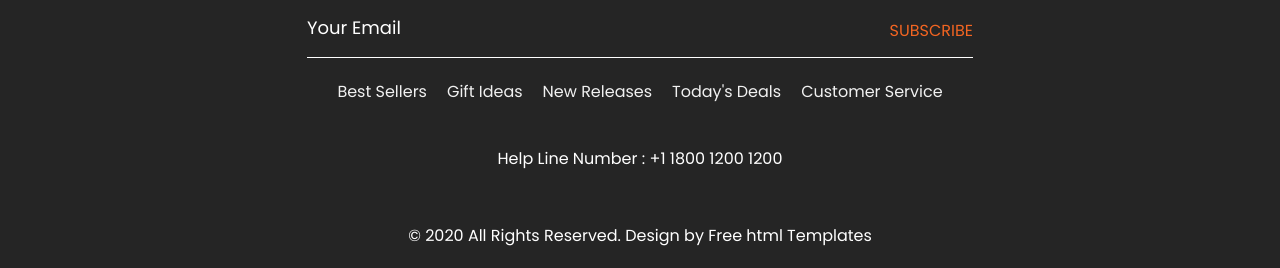
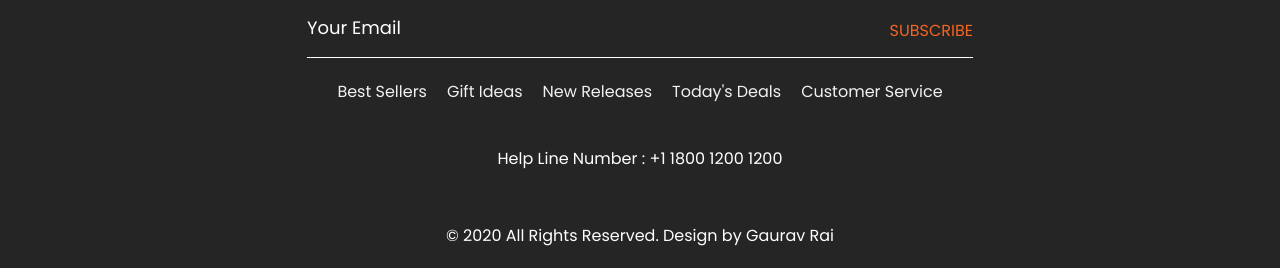
Before and after one commit to gauravrai80/EliteBasket, a plain HTML site: page fashion.html in a window 1280 px wide. Shown: the part 1623-1891 px from the top of the page. Drawn offline with nearby package versions, Linux system fonts and the light colour scheme.

Commit message:
Update fashion.html

```diff
--- a/fashion.html
+++ b/fashion.html
@@ -336,7 +336,7 @@
       <!-- copyright section start -->
       <div class="copyright_section">
          <div class="container">
-            <p class="copyright_text">© 2020 All Rights Reserved. Design by <a href="https://html.design">Free html  Templates</a></p>
+            <p class="copyright_text">© 2020 All Rights Reserved. Design by <a href="https://html.design">Gaurav Rai</a></p>
          </div>
       </div>
       <!-- copyright section end -->
```
